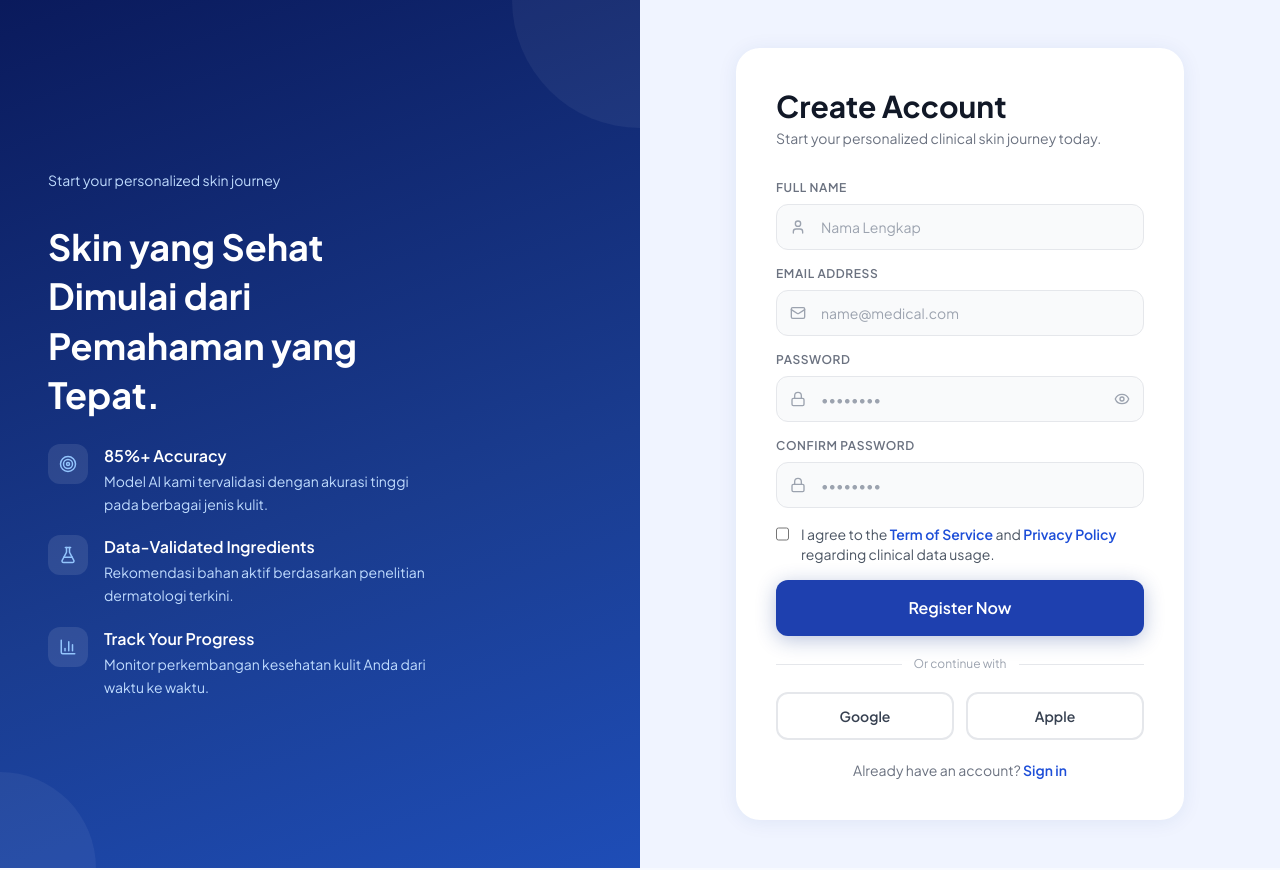
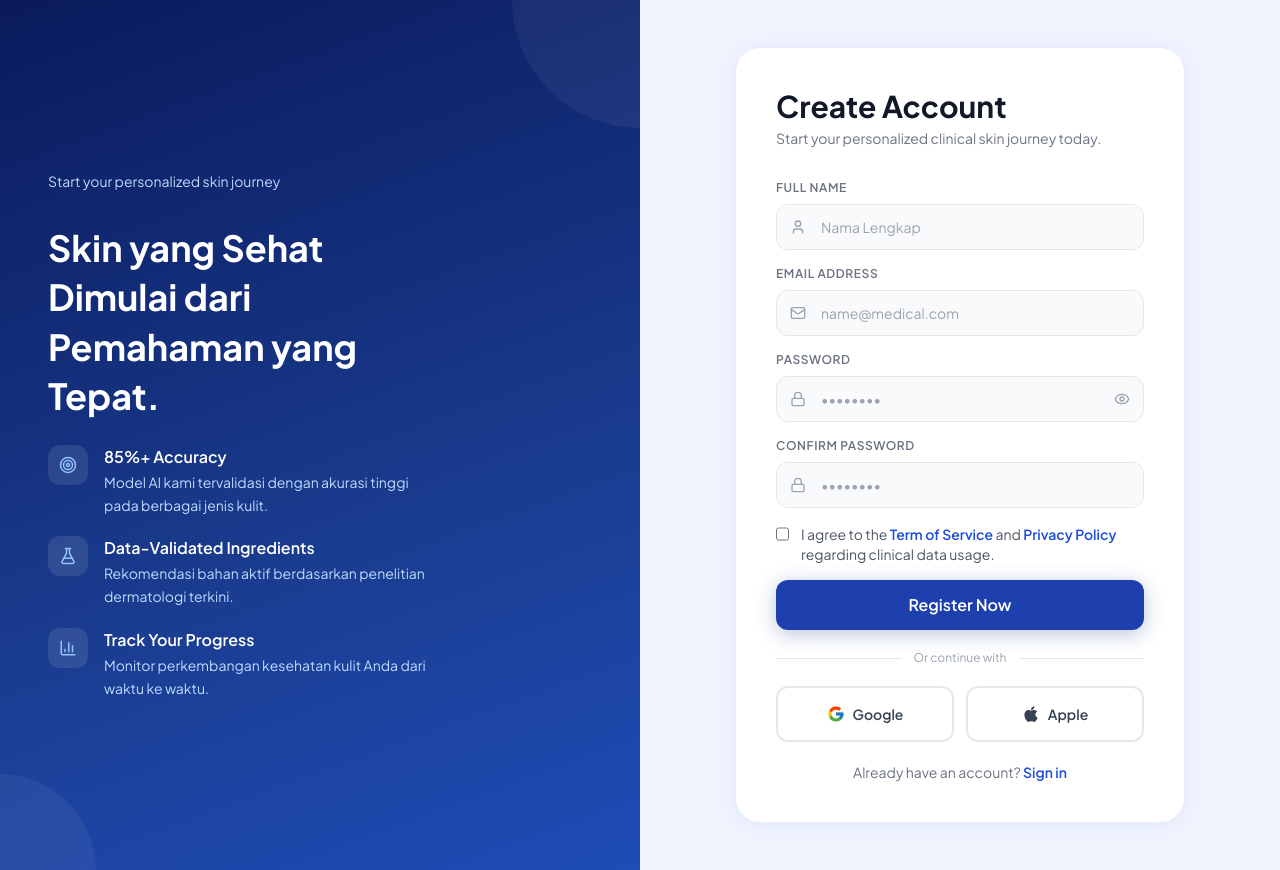
Before and after one commit to Celinahanaa/SkinSenseAI, a React (Vite) app: page /register in a window 1280 px wide. Built offline with nearby package versions, Linux system fonts and the light colour scheme; a web font is replaced by a local one.

Commit message:
Enhance Register component with social login buttons
Updated button styles and added Google and Apple login options.

```diff
--- a/src/pages/Register.jsx
+++ b/src/pages/Register.jsx
@@ -2,6 +2,8 @@ import { useState } from 'react';
 import { Link, useNavigate } from 'react-router-dom';
 import { User, Mail, Lock, Eye, EyeOff, Target, FlaskConical, BarChart3 } from 'lucide-react';
 import { useAuth } from '../context/AuthContext';
+import { FcGoogle } from 'react-icons/fc';
+import { FaApple } from 'react-icons/fa';
 
 export default function Register() {
   const { register } = useAuth();
@@ -127,7 +129,7 @@ export default function Register() {
             <button
               type="submit"
               disabled={loading}
-              className="btn-primary w-full py-4 rounded-xl text-base mt-2"
+              className="btn-primary w-full h-[50px] rounded-xl text-base mt-2 flex items-center justify-center"
               style={{ boxShadow: '0 4px 20px rgba(26,60,143,0.3)' }}
             >
               {loading
@@ -144,8 +146,14 @@ export default function Register() {
           </div>
 
           <div className="grid grid-cols-2 gap-3">
-            <button className="btn-outline py-3 rounded-xl text-sm">Google</button>
-            <button className="btn-outline py-3 rounded-xl text-sm">Apple</button>
+            <button className="btn-outline w-full h-[56px] rounded-xl text-sm flex items-center justify-center gap-2">
+              <FcGoogle size={18} />
+              Google
+            </button>
+            <button className="btn-outline w-full h-[56px] rounded-xl text-sm flex items-center justify-center gap-2">
+              <FaApple size={18} />
+              Apple
+            </button>
           </div>
 
           <p className="text-center text-sm text-gray-500 mt-5">
```
